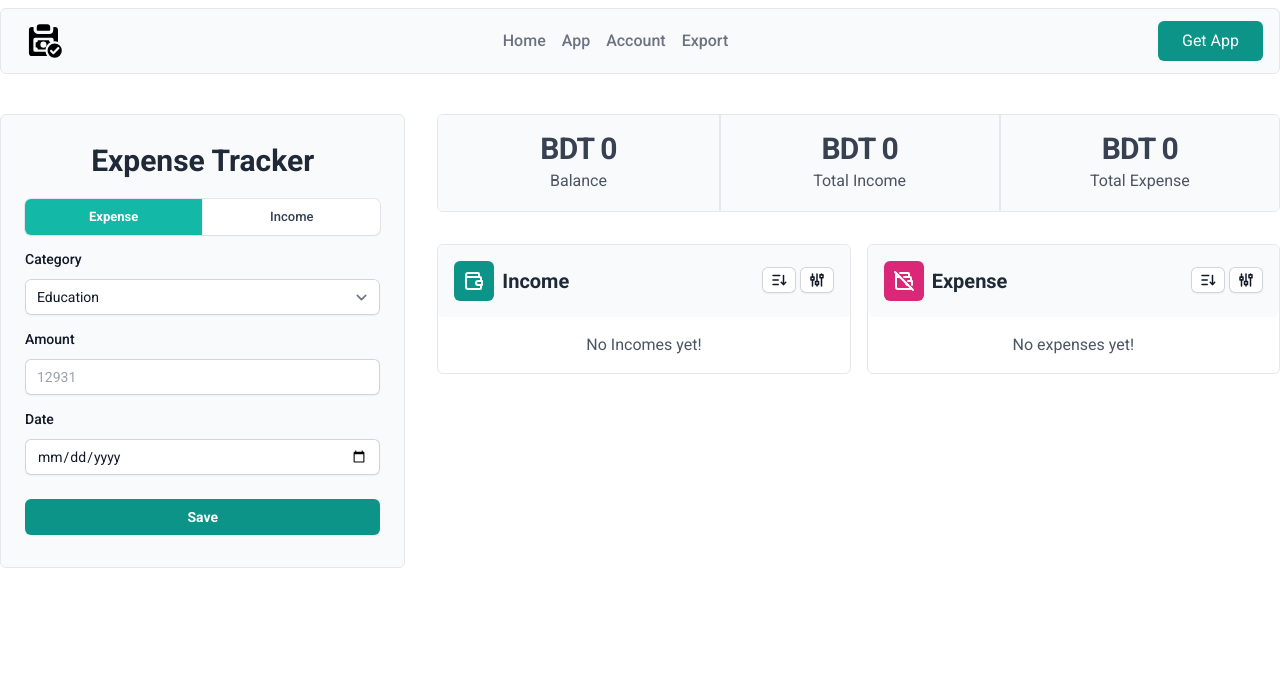
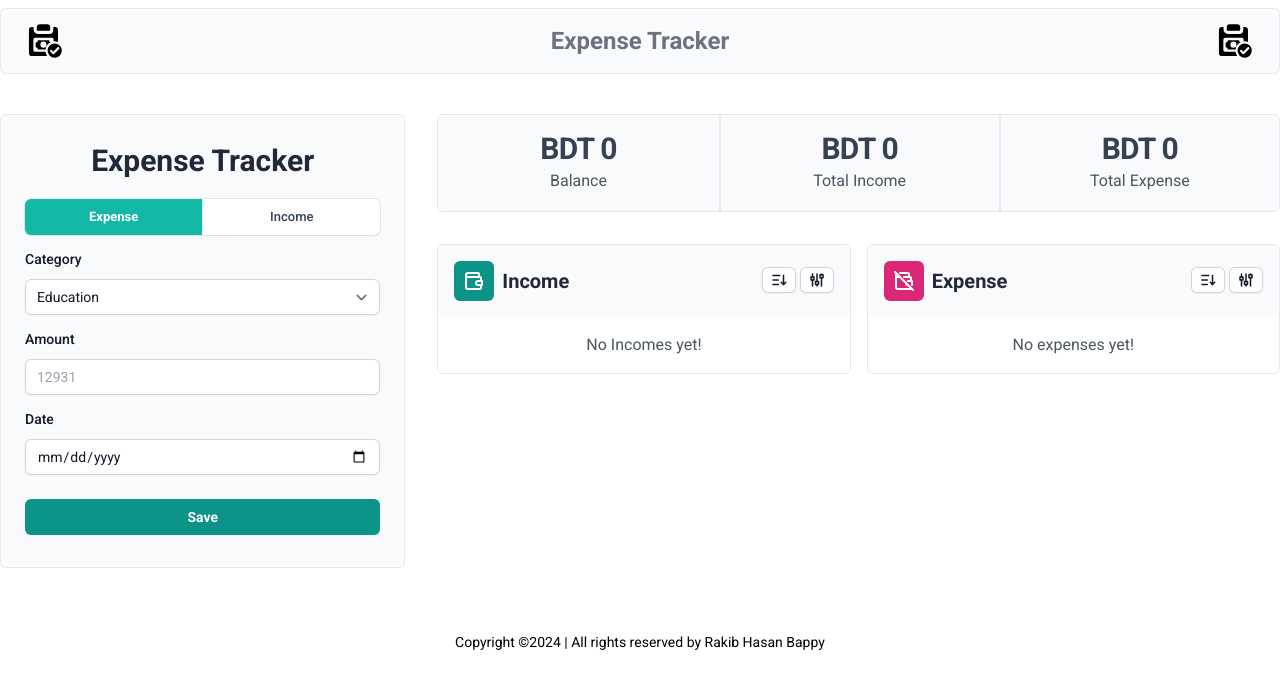
Before and after one commit to rakibhasanbappy/expense-tracker, a React (Vite) app: page / in a window 1280 px wide. Shown: the top 688 px of the page. Built offline with nearby package versions, Linux system fonts and the light colour scheme.

Commit message:
navbar updated and footer added

```diff
--- a/src/App.jsx
+++ b/src/App.jsx
@@ -1,4 +1,5 @@
 import { useState } from "react";
+import Footer from "./components/Footer";
 import Header from "./components/Header";
 import Main from "./components/Main";
 
@@ -44,6 +45,7 @@
         expenseSelectedFilters={expenseSelectedFilters}
         setExpenseSelectedFilters={setExpenseSelectedFilters}
       />
+      <Footer />
     </div>
   );
 }
--- /dev/null
+++ b/src/components/Footer.jsx
@@ -0,0 +1,11 @@
+export default function Footer() {
+  return (
+    <footer className="py-6 md:py-8 mt-8">
+      <div className="container mx-auto">
+        <p className="text-center text-sm text-black dark:text-[#EEEEEE] ">
+          Copyright ©2024 | All rights reserved by Rakib Hasan Bappy
+        </p>
+      </div>
+    </footer>
+  );
+}
--- a/src/components/Header.jsx
+++ b/src/components/Header.jsx
@@ -11,16 +11,19 @@
           </div>
 
           <div className="hidden md:block">
-            <ul className="flex gap-4 text-gray-500 font-medium">
-              <li>Home</li>
-              <li>App</li>
+            <ul className="flex gap-4 text-gray-500 font-bold text-2xl">
+              <li>Expense Tracker</li>
+              {/* <li>App</li>
               <li>Account</li>
-              <li>Export</li>
+              <li>Export</li> */}
             </ul>
           </div>
 
-          <div className="px-6 py-2 bg-teal-600 text-white w-fit rounded-md">
+          {/* <div className="px-6 py-2 bg-teal-600 text-white w-fit rounded-md">
             Get App
+          </div> */}
+          <div>
+            <img src={logo} className="h-14" />
           </div>
         </div>
       </nav>
```
